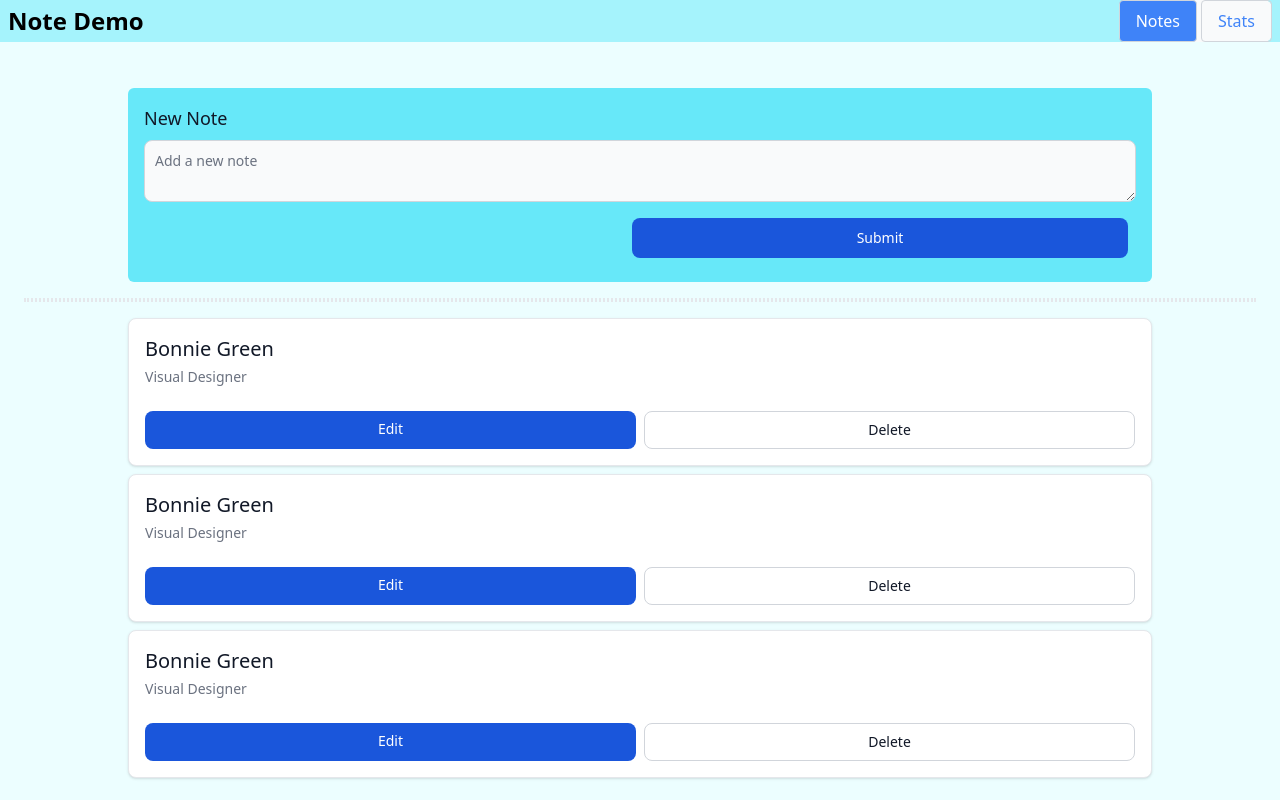
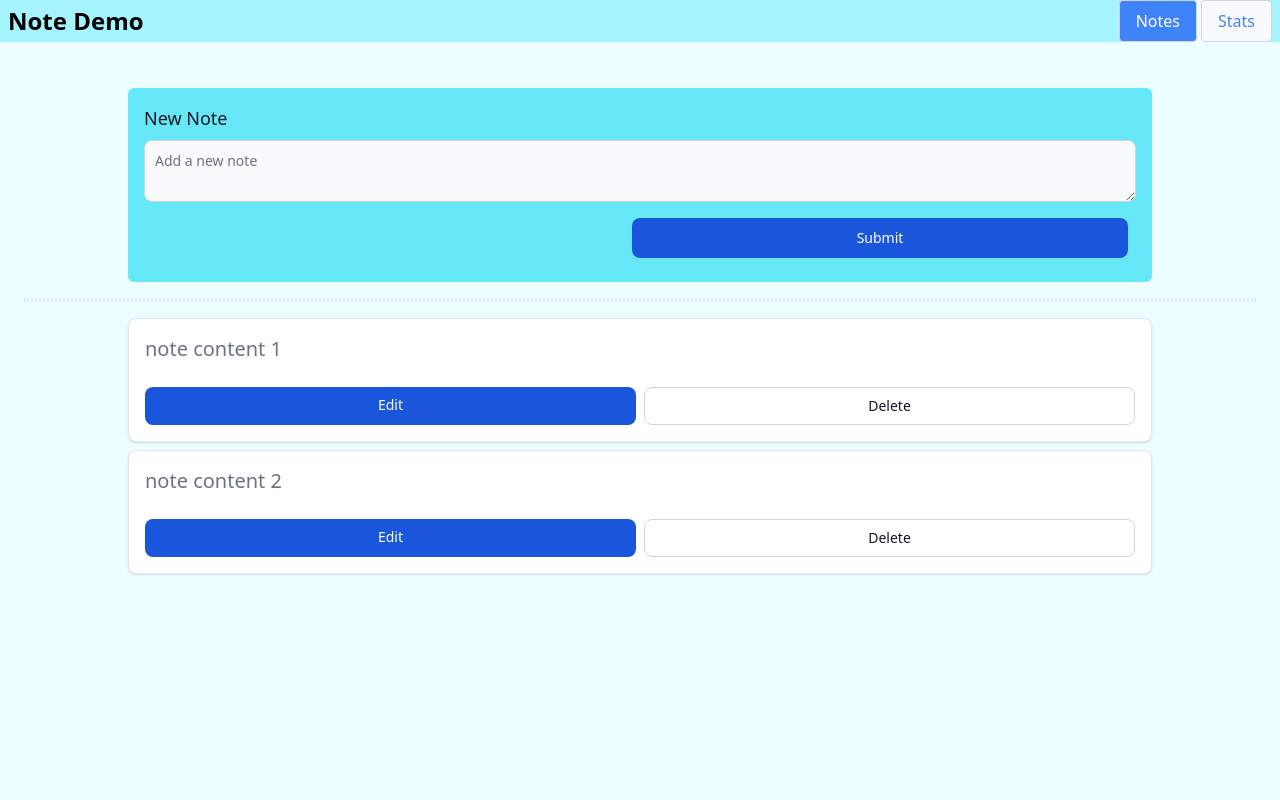
Before and after one commit to mchangpi/vue-course, a Vue app in the folder 70-noteballs/: page / in a window 1280 px wide. Built offline with nearby package versions, Linux system fonts and the light colour scheme.

Commit message:
L85 Notes Array (Ref)

```diff
--- a/70-noteballs/src/views/ViewNotes.vue
+++ b/70-noteballs/src/views/ViewNotes.vue
@@ -25,16 +25,12 @@
 
   <!-- https://flowbite.com/docs/components/card/#user-profile-card -->
   <div
-    v-for="i in 3"
-    class="mx-auto my-2 max-w-5xl rounded-lg border border-gray-200 bg-white shadow dark:border-gray-700 dark:bg-gray-800"
+    v-for="note of noteArr"
+    class="mx-auto my-2 max-w-5xl rounded-lg border border-gray-200 bg-white shadow"
   >
     <div class="flex flex-col items-start p-4">
-      <h5 class="mb-1 text-xl font-medium text-gray-900 dark:text-white">
-        Bonnie Green
-      </h5>
-      <span class="text-sm text-gray-500 dark:text-gray-400"
-        >Visual Designer</span
-      >
+      <!-- <h5 class="mb-1 text-xl font-medium text-gray-900">Title</h5> -->
+      <span class="text-xl text-gray-500">{{ note.content }}</span>
       <div class="mt-4 flex w-full md:mt-6">
         <a
           href="#"
@@ -50,3 +46,13 @@
     </div>
   </div>
 </template>
+
+<script setup>
+import { ref } from 'vue';
+const initNoteArr = [
+  { id: 1, content: 'note content 1' },
+  { id: 2, content: 'note content 2' },
+];
+
+const noteArr = ref(initNoteArr);
+</script>
```
